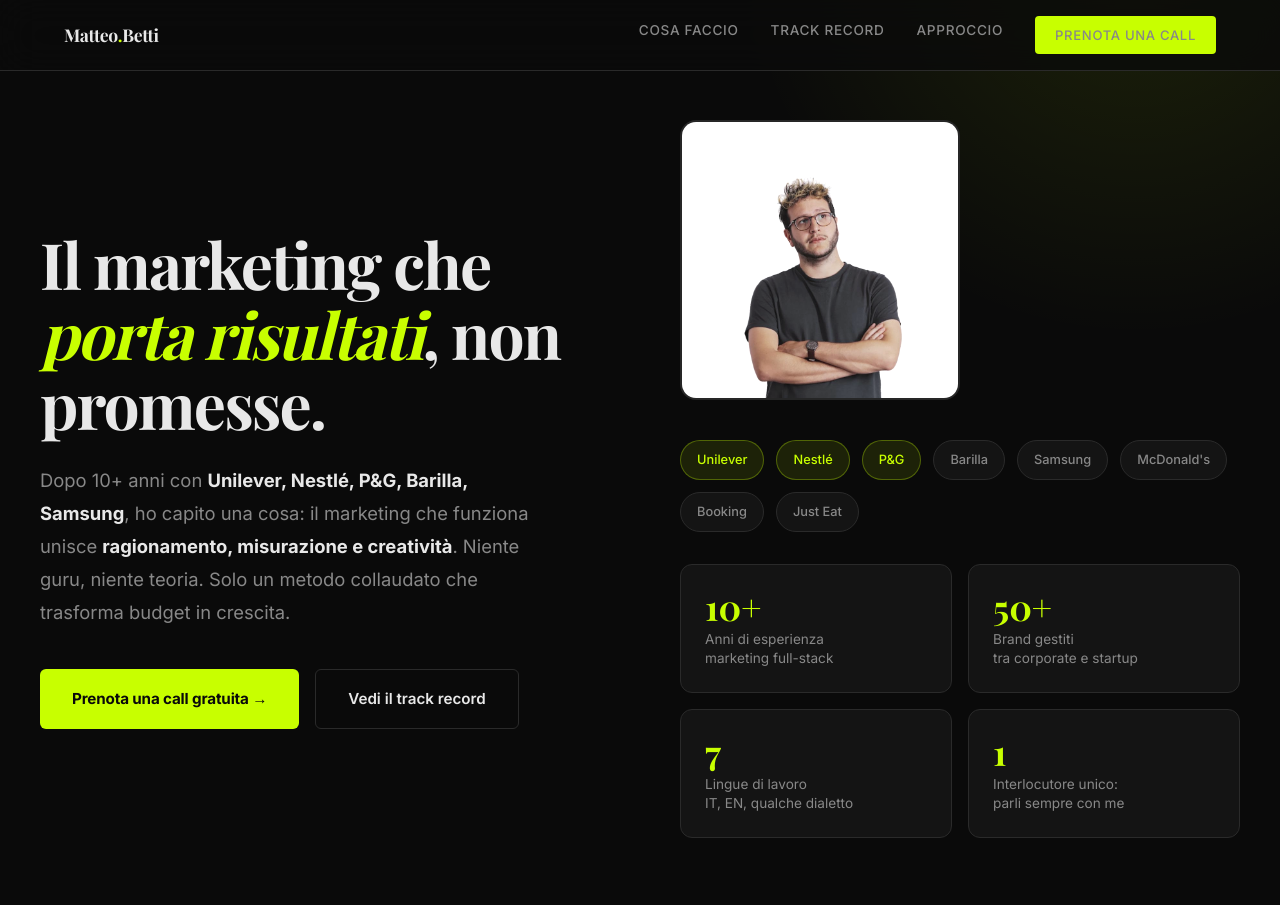
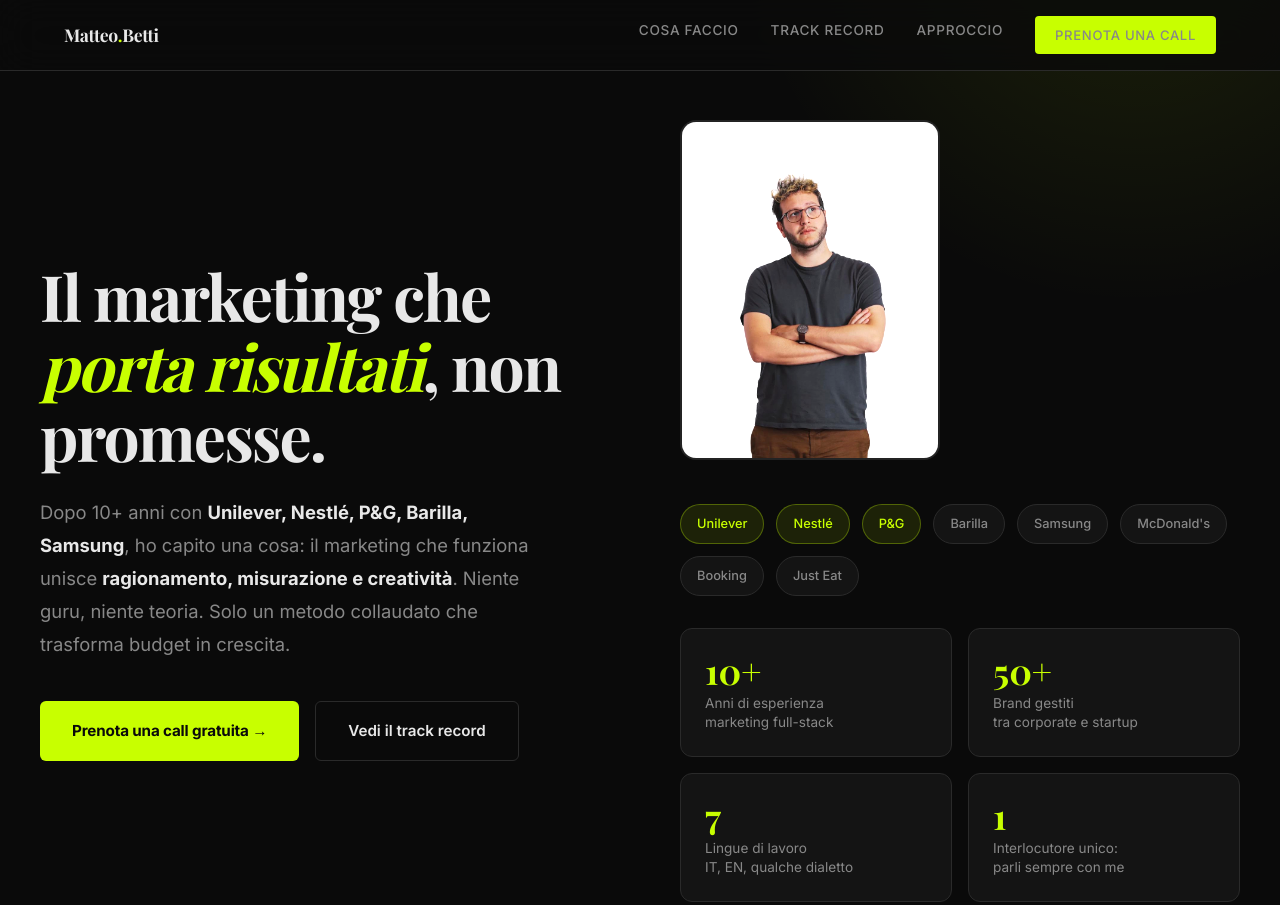
Before and after one commit to un-mistico/matteo-betti-landing, a plain HTML site: page index.html in a window 1280 px wide. Shown: the top 905 px of the page. Drawn offline with nearby package versions, Linux system fonts and the light colour scheme; a web font is replaced by a local one.

Commit message:
fix: photo visibility - brighter filter, taller aspect ratio

```diff
--- a/index.html
+++ b/index.html
@@ -109,20 +109,21 @@
         }
 
         .hero-photo {
-            width: 280px;
-            height: 280px;
+            width: 260px;
+            height: 340px;
             border-radius: 16px;
             object-fit: cover;
             object-position: top center;
             border: 2px solid var(--border);
-            margin-bottom: 16px;
-            filter: grayscale(30%) contrast(1.05);
+            margin-bottom: 20px;
+            filter: contrast(1.1) brightness(1.05);
             transition: all 0.3s;
         }
 
         .hero-photo:hover {
-            filter: grayscale(0%) contrast(1.1);
+            filter: contrast(1.15) brightness(1.1);
             border-color: var(--accent);
+            box-shadow: 0 8px 40px rgba(200, 255, 0, 0.15);
         }
 
         .hero-inner {
```
